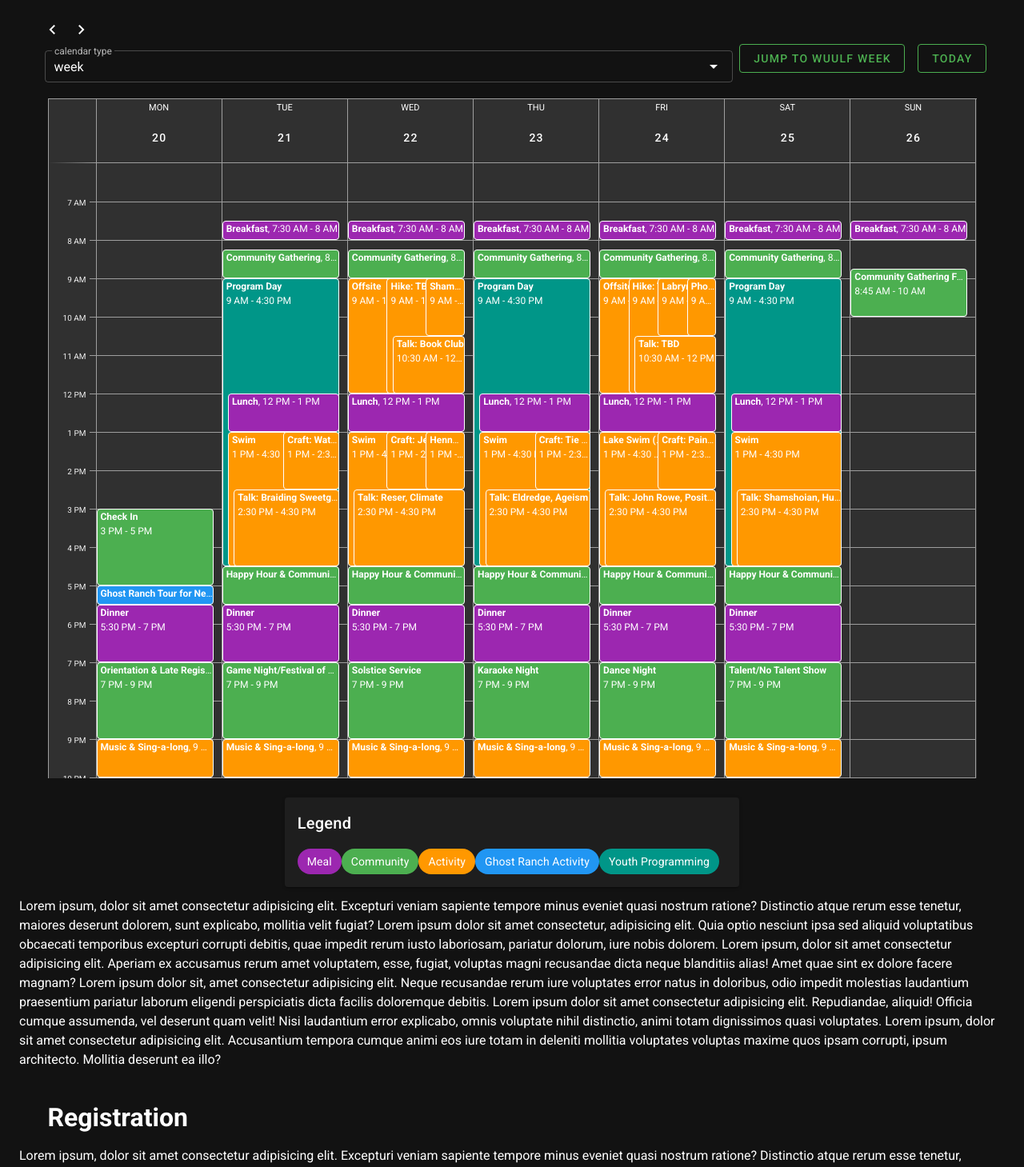
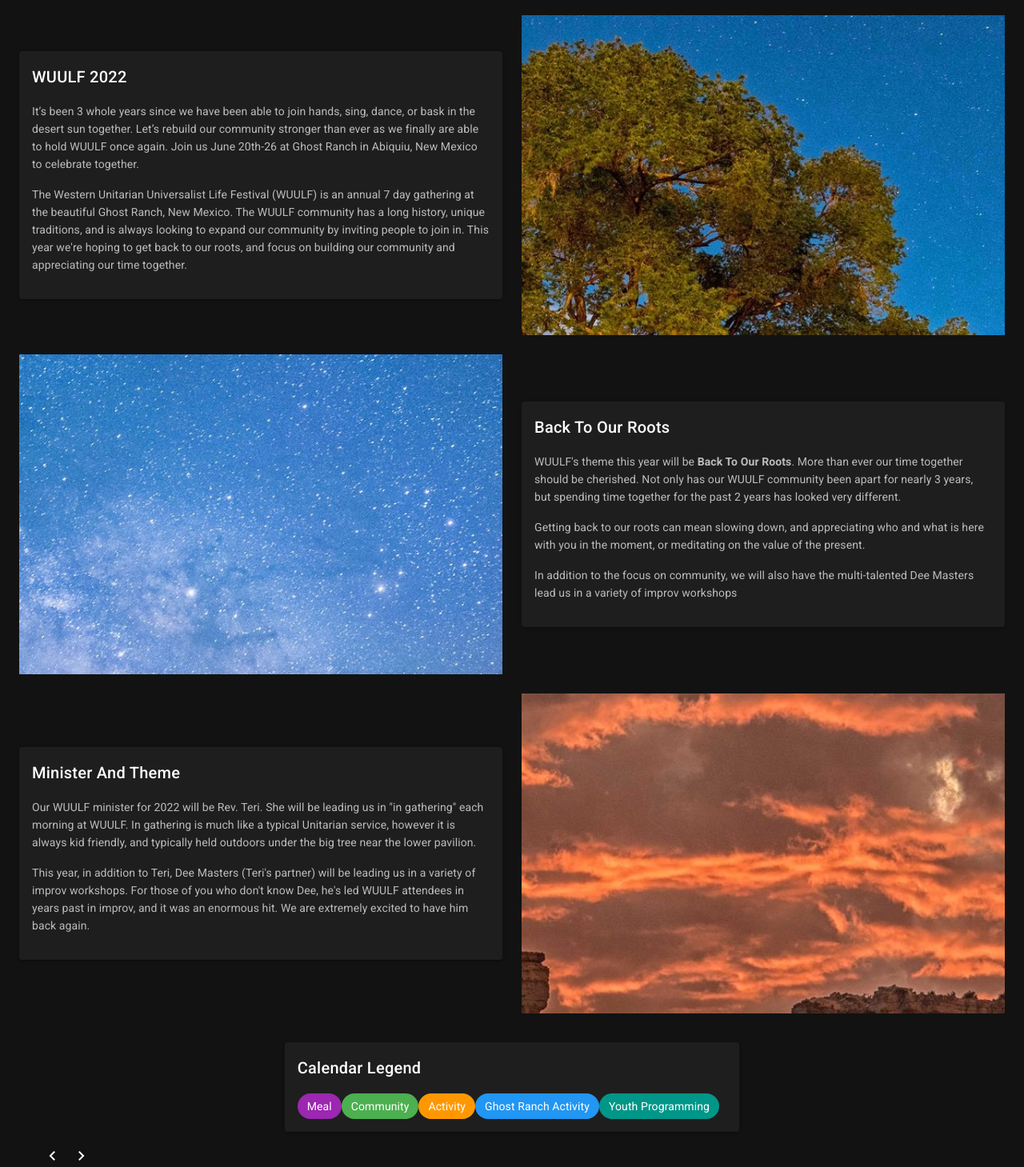
Before and after one commit to DavidWellsTheDeveloper/wuulf-festival, a Nuxt app: page / in a window 1280 px wide. Shown: the part 920-2379 px from the top of the page at 80% size. Built offline with nearby package versions, Linux system fonts and the light colour scheme.

Commit message:
add minister & theme information

```diff
--- a/components/Calendar.vue
+++ b/components/Calendar.vue
@@ -1,5 +1,17 @@
 <template>
   <v-container id="calendar">
+    <v-row justify="center">
+      <v-col cols="12" md="8" lg="6">
+        <v-card>
+          <v-card-title>Calendar Legend</v-card-title>
+          <v-card-text>
+            <v-chip v-for="item in eventColors" :color="item.color" :key="item.eventType">
+                {{ item.eventType }}
+            </v-chip>
+          </v-card-text>
+        </v-card>
+      </v-col>
+    </v-row>
     <v-row>
         <v-btn
           icon
@@ -65,7 +77,6 @@
         >
           <v-card
             color="grey lighten-4"
-            min-width="400px"
             flat
           >
             <v-toolbar
@@ -93,18 +104,6 @@
         </v-sheet>
       </v-col>
     </v-row>
-    <v-row justify="center">
-      <v-col cols="12" md="8" lg="6">
-        <v-card>
-          <v-card-title>Legend</v-card-title>
-          <v-card-text>
-            <v-chip v-for="item in eventColors" :color="item.color" :key="item.eventType">
-                {{ item.eventType }}
-            </v-chip>
-          </v-card-text>
-        </v-card>
-      </v-col>
-    </v-row>
   </v-container>
 </template>
 
@@ -116,7 +115,7 @@
       return {
         value: '2022-06-20 13:00',
         weekday: [1, 2, 3, 4, 5, 6, 0],
-        type: 'week',
+        type: 'day',
         types: ['week', 'day'],
         selectedEvent: {},
         selectedElement: null,
--- /dev/null
+++ b/components/Minister.vue
@@ -0,0 +1,33 @@
+<template>
+    <v-card>
+        <v-card-title primary-title>
+            Minister And Theme
+        </v-card-title>
+        <v-card-text>
+            <p>
+                Our WUULF minister for 2022 will be Rev. Teri. She will be
+                leading us in "in gathering" each morning at WUULF. In gathering
+                is much like a typical Unitarian service, however it is always kid
+                friendly, and typically held outdoors under the big tree near the
+                lower pavilion.
+            </p>
+            <p>
+                This year, in addition to Teri, Dee Masters (Teri's partner)
+                will be leading us in a variety of improv workshops. For those of you
+                who don't know Dee, he's led WUULF attendees in years past
+                in improv, and it was an enormous hit. We are extremely
+                excited to have him back again.
+            </p>
+        </v-card-text>
+    </v-card>
+</template>
+
+<script>
+    export default {
+
+    }
+</script>
+
+<style lang="scss" scoped>
+
+</style>
--- a/components/Nav.vue
+++ b/components/Nav.vue
@@ -19,6 +19,10 @@
                         icon: 'mdi-apps',
                         title: 'Home',
                         to: '#welcome'
+                    },
+                    {
+                        title: 'WUULF 2022',
+                        to: '#wuulf2022'
                     },
                     {
                         icon: 'mdi-chart-bubble',
--- /dev/null
+++ b/components/Wuulf2022.vue
@@ -0,0 +1,32 @@
+<template>
+    <v-card id="wuulf2022">
+        <v-card-title primary-title>
+            WUULF 2022
+        </v-card-title>
+        <v-card-text>
+            <p>
+              It’s been 3 whole years since we have been able to join hands, sing, dance, or bask in the
+              desert sun together. Let’s rebuild our community stronger than ever as we finally are able
+              to hold WUULF once again. Join us June 20th-26 at Ghost Ranch in Abiquiu, New Mexico to
+              celebrate together.
+            </p>
+            <p>
+              The Western Unitarian Universalist Life Festival (WUULF) is an annual 7 day gathering at
+              the beautiful Ghost Ranch, New Mexico. The WUULF community has a long history, unique
+              traditions, and is always looking to expand our community by inviting people to join in.
+              This year we're hoping to get back to our roots, and focus on building our community and
+              appreciating our time together.
+            </p>
+        </v-card-text>
+    </v-card>
+</template>
+
+<script>
+    export default {
+
+    }
+</script>
+
+<style lang="scss" scoped>
+
+</style>
--- /dev/null
+++ b/components/WuulfTheme.vue
@@ -0,0 +1,32 @@
+<template>
+    <v-card>
+        <v-card-title primary-title>
+            Back To Our Roots
+        </v-card-title>
+        <v-card-text>
+            <p>
+                WUULF's theme this year will be <b>Back To Our Roots</b>. More than ever our
+                time together should be cherished. Not only has our WUULF community been apart
+                for nearly 3 years, but spending time together for the past 2 years has looked
+                very different.
+            </p>
+            <p>
+                Getting back to our roots can mean slowing down, and appreciating who and what
+                is here with you in the moment, or meditating on the value of the present.
+            </p>
+            <p>
+                In addition to the focus on community, we will also have the multi-talented Dee Masters lead us in a variety of improv workshops
+            </p>
+        </v-card-text>
+    </v-card>
+</template>
+
+<script>
+    export default {
+
+    }
+</script>
+
+<style lang="scss" scoped>
+
+</style>
--- a/pages/index.vue
+++ b/pages/index.vue
@@ -38,9 +38,32 @@
       </v-col>
     </v-row>
     <v-row>
+      <v-col cols="12" md="6" align-self="center">
+        <Wuulf2022></Wuulf2022>
+      </v-col>
+      <v-col cols="12" md="6"  align-self="center">
+        <v-parallax src="/1920-1080/19243087_10213417605702851_6951291830362793520_o.jpg" :height="parallaxHeight"></v-parallax>
+      </v-col>
+    </v-row>
+    <v-row>
+      <v-col cols="12" md="6" align-self="center">
+        <v-parallax src="/1920-1080/19453092_10213417610382968_8204368204190326979_o.jpg" :height="parallaxHeight"></v-parallax>
+      </v-col>
+      <v-col cols="12" md="6" align-self="center">
+        <WuulfTheme></WuulfTheme>
+      </v-col>
+    </v-row>
+    <v-row>
+      <v-col cols="12" md="6" align-self="center">
+        <Minister></Minister>
+      </v-col>
+      <v-col cols="12" md="6" align-self="center">
+        <v-parallax src="/1920-1080/19453143_10213404592897539_8945399834199640570_o.jpg" :height="parallaxHeight"></v-parallax>
+      </v-col>
+    </v-row>
+    <v-row>
       <v-col>
         <Calendar></Calendar>
-        Lorem ipsum, dolor sit amet consectetur adipisicing elit. Excepturi veniam sapiente tempore minus eveniet quasi nostrum ratione? Distinctio atque rerum esse tenetur, maiores deserunt dolorem, sunt explicabo, mollitia velit fugiat? Lorem ipsum dolor sit amet consectetur, adipisicing elit. Quia optio nesciunt ipsa sed aliquid voluptatibus obcaecati temporibus excepturi corrupti debitis, quae impedit rerum iusto laboriosam, pariatur dolorum, iure nobis dolorem. Lorem ipsum, dolor sit amet consectetur adipisicing elit. Aperiam ex accusamus rerum amet voluptatem, esse, fugiat, voluptas magni recusandae dicta neque blanditiis alias! Amet quae sint ex dolore facere magnam? Lorem ipsum dolor sit, amet consectetur adipisicing elit. Neque recusandae rerum iure voluptates error natus in doloribus, odio impedit molestias laudantium praesentium pariatur laborum eligendi perspiciatis dicta facilis doloremque debitis. Lorem ipsum dolor sit amet consectetur adipisicing elit. Repudiandae, aliquid! Officia cumque assumenda, vel deserunt quam velit! Nisi laudantium error explicabo, omnis voluptate nihil distinctio, animi totam dignissimos quasi voluptates. Lorem ipsum, dolor sit amet consectetur adipisicing elit. Accusantium tempora cumque animi eos iure totam in deleniti mollitia voluptates voluptas maxime quos ipsam corrupti, ipsum architecto. Mollitia deserunt ea illo?
       </v-col>
     </v-row>
     <v-row>
@@ -57,7 +80,18 @@
 import Registration from '~/components/Registration.vue'
 export default {
   components: { Registration },
-  name: 'IndexPage'
+  name: 'IndexPage',
+  computed: {
+    parallaxHeight() {
+       switch (this.$vuetify.breakpoint.name) {
+        case 'xs': return '300'
+        case 'sm': return '350'
+        case 'md': return '300'
+        case 'lg': return '400'
+        case 'xl': return '450'
+      }
+    }
+  },
 }
 </script>
 
```
